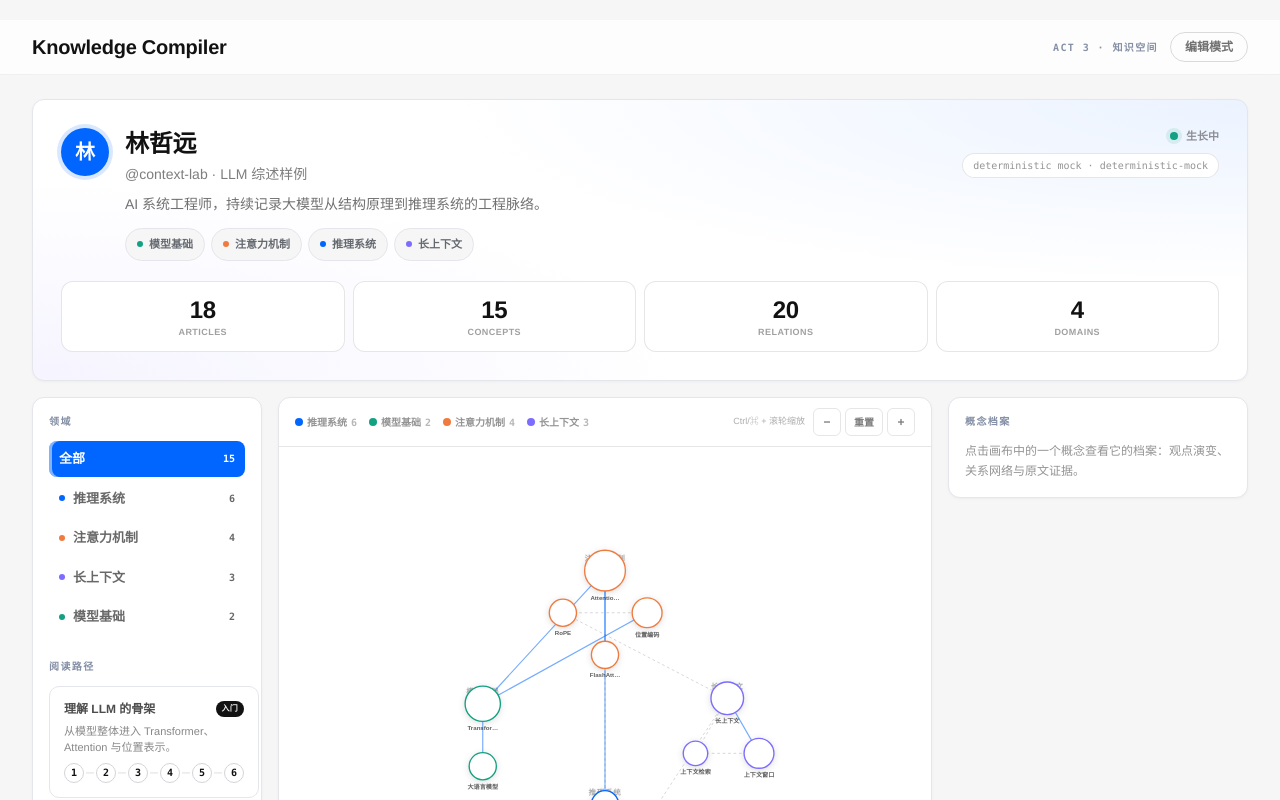
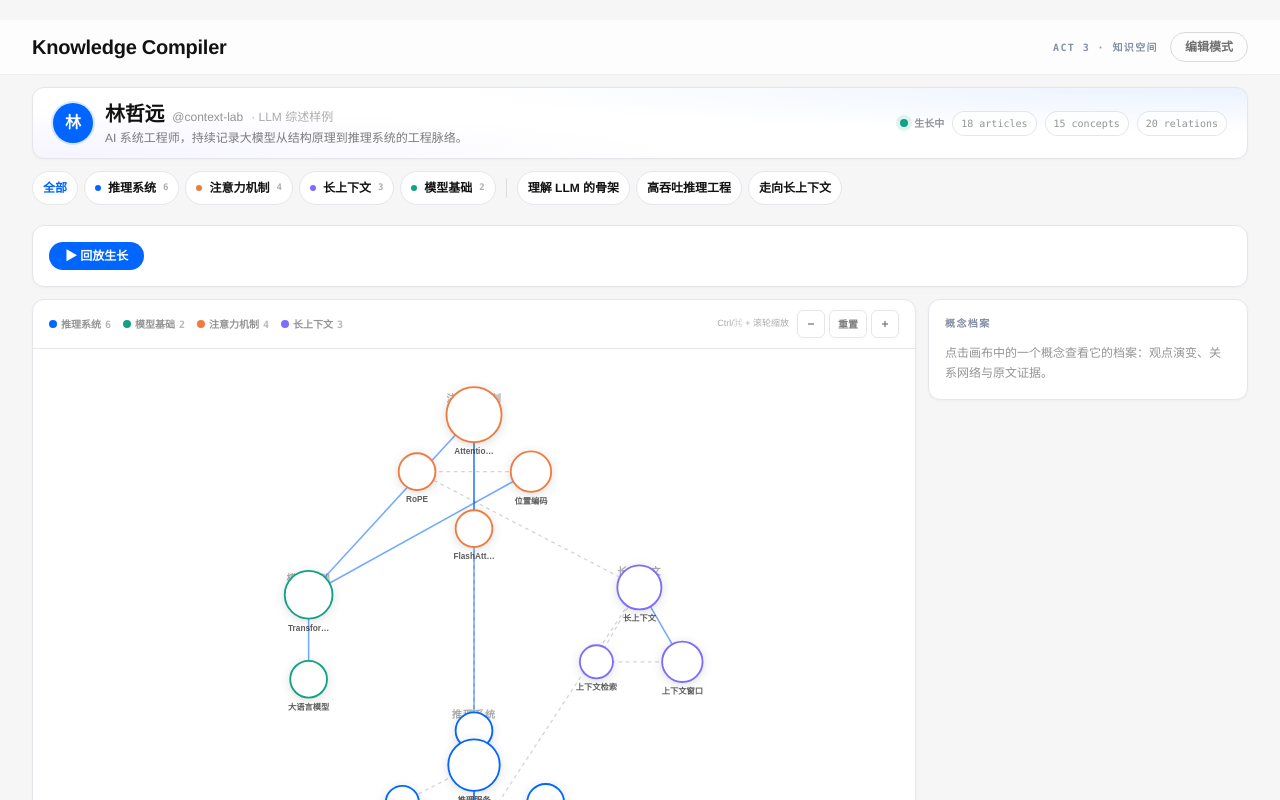
Before and after one commit to gugi007/knowledge-compiler, a Next.js app: page /space in a window 1280 px wide. Shown: the top 800 px of the page. Built offline with nearby package versions, Linux system fonts and the light colour scheme.

Commit message:
ui: make knowledge space canvas-first

```diff
--- a/app/space/space-view.tsx
+++ b/app/space/space-view.tsx
@@ -4,7 +4,6 @@ import { useCallback, useMemo, useState } from "react";
 import type { CompiledKnowledgeDataset, Concept } from "@/data/models";
 import { useActiveDataset } from "@/app/_shared/hooks/use-active-dataset";
 import { PageShell } from "@/app/_shared/ui/page-shell";
-import { StatGrid } from "@/app/_shared/ui/stat-grid";
 import {
   buildGraphData,
   conceptsByDomain,
@@ -17,23 +16,6 @@ import { absorbedInto, EditBar, type ConceptEdit, type EditMap } from "./edit-mo
 import { domainColorMap, DOMAIN_FALLBACK } from "./graph/_lib/domain-colors";
 import { GraphCanvas } from "./graph/graph-canvas";
 import { TimelinePlayer, type TimelineState } from "./timeline-player";
-
-/**
- * 第三幕：知识空间。
- *
- * OWNER: knowledge-space-agent
- *
- * 布局：作者头 → 三栏（领域与路径 | 图谱画布 | 概念档案）→ 底部时间轴。
- * 窄屏（<lg）左右栏收起：领域筛选变顶部横条，档案卡变底部抽屉。
- *
- * 状态分层：
- * - 视图态：选中领域 / 选中概念 / 时间轴游标 / 编辑开关 —— 本组件持有
- * - 编辑态：EditMap（本地校对，未持久化，见 edit-mode.tsx 注释与架构 C4）
- * - 画布内部态：布局坐标与缩放平移都在 graph/**，不外泄
- *
- * 取数一律走 lib/frontend/dataset.ts 投影层；编辑覆盖只在展示层做
- * （displayConcepts），不改原始 dataset。
- */
 
 export function SpaceView() {
   const { dataset, corpus, resolved } = useActiveDataset();
@@ -50,7 +32,6 @@ export function SpaceView() {
   const allDomains = useMemo(() => domains(dataset), [dataset]);
   const colors = useMemo(() => domainColorMap(allDomains), [allDomains]);
 
-  // ---- 编辑覆盖层：展示用概念列表 = 原始 - 删除 - 被合并走的 + 重命名/修正。
   const absorbed = useMemo(() => absorbedInto(edits), [edits]);
   const displayConcepts = useMemo(
     () =>
@@ -68,8 +49,6 @@ export function SpaceView() {
     [dataset.concepts, edits, absorbed],
   );
 
-  // 编辑模式下的画布数据：以展示概念为准重新投影（关系保持原样，
-  // 指向被删/被合并概念的边由 buildGraphData 的悬空过滤自然剔除）。
   const graphDataset = useMemo<CompiledKnowledgeDataset>(
     () => ({ ...dataset, concepts: displayConcepts }),
     [dataset, displayConcepts],
@@ -79,25 +58,14 @@ export function SpaceView() {
   const selected: Concept | undefined = selectedConceptId
     ? displayConcepts.find(({ id }) => id === selectedConceptId)
     : undefined;
-
-  // 选中的概念被删除或被合并走时，清空选中：不在 effect 里 setState，
-  // 而是渲染期派生——selected 失效时画布/档案卡自然回落到未选中态，
-  // selectedConceptId 本身留到下次交互再纠正，避免级联渲染。
   const effectiveSelectedId = selected ? selectedConceptId : undefined;
 
-  // 阅读路径：当前高亮的路径，把它的概念序列按顺序连成「航线」。
   const activePath = selectedPathId
     ? dataset.readingPaths.find(({ id }) => id === selectedPathId)
     : undefined;
-  const pathFocus = activePath ? new Set(activePath.conceptIds) : undefined;
-
-  // 时间轴回放：revealedIds 非空时画布只显示已出现的概念；freshIds 高亮为新增。
   const playing = cursor >= 0;
-
   const graphVisibleDomains = selectedDomain ? [selectedDomain] : undefined;
 
-  // 画布节点过滤（领域 + 回放 + 路径聚焦都以 visibleDomains/highlighted 表达，
-  // 画布契约不需要知道「回放」这件事——用领域筛选与新增高亮两个既有通道组合）。
   const playbackGraph = useMemo(() => {
     if (!playing || !timeline) return graph;
     const revealed = new Set(timeline.revealedIds);
@@ -109,13 +77,8 @@ export function SpaceView() {
     };
   }, [graph, playing, timeline]);
 
+  const highlightedIds = playing ? timeline?.freshIds : undefined;
   const onTimelineChange = useCallback((state: TimelineState) => setTimeline(state), []);
-
-  // 增量高亮：回放时高亮本篇新增；非回放时，上次编译新增由调用方经
-  // highlightedNodeIds 传入——当前 useActiveDataset 不提供增量标记，
-  // 因此这里只在回放时启用（见文末 CCR 说明）。
-  const highlightedIds = playing ? timeline?.freshIds : undefined;
-
   const applyEdit = useCallback((id: string, edit: ConceptEdit) => {
     setEdits((previous) => {
       const next = new Map(previous);
@@ -143,64 +106,40 @@ export function SpaceView() {
       }
       eyebrow="Act 3 · 知识空间"
     >
-      {/* ===== 作者头 ===== */}
-      <section className="panel hero-gradient mt-6 p-5 md:p-7">
-        <div className="flex flex-wrap items-start justify-between gap-4">
-          <div className="flex items-start gap-4">
-            <div className="grid size-12 shrink-0 place-items-center rounded-full bg-coral font-display text-xl font-bold text-white ring-4 ring-coral/15">
+      <section className="panel hero-gradient mt-3 px-4 py-3 md:px-5">
+        <div className="flex flex-wrap items-center justify-between gap-3">
+          <div className="flex min-w-0 items-center gap-3">
+            <div className="grid size-10 shrink-0 place-items-center rounded-full bg-coral font-display text-base font-bold text-white ring-2 ring-coral/15">
               {dataset.creator.name[0]}
             </div>
-            <div>
-              <h1 className="font-display text-2xl font-semibold">{dataset.creator.name}</h1>
-              <p className="mt-1 text-sm text-ink/55">
-                {dataset.creator.handle} · {corpus?.label ?? "本次编译产物"}
-              </p>
-              <p className="mt-2 max-w-xl text-sm leading-6 text-ink/60">{dataset.creator.bio}</p>
-              {dataset.creator.focus.length > 0 && (
-                <div className="mt-3 flex flex-wrap gap-1.5">
-                  {dataset.creator.focus.map((domain) => (
-                    <button
-                      className="tag flex items-center gap-1.5 text-[11px] font-bold"
-                      key={domain}
-                      onClick={() => setSelectedDomain(domain === selectedDomain ? undefined : domain)}
-                      type="button"
-                    >
-                      <i
-                        aria-hidden
-                        className="inline-block size-1.5 rounded-full"
-                        style={{ background: colors.get(domain) ?? DOMAIN_FALLBACK }}
-                      />
-                      {domain}
-                    </button>
-                  ))}
+            <div className="min-w-0">
+              <div className="flex flex-wrap items-baseline gap-x-2 gap-y-0.5">
+                <h1 className="font-display text-xl font-semibold">{dataset.creator.name}</h1>
+                <span className="text-xs text-ink/45">{dataset.creator.handle}</span>
+                <span className="text-xs text-ink/35">· {corpus?.label ?? "本次编译产物"}</span>
               </div>
-              )}
+              <p className="mt-0.5 truncate text-xs text-ink/55">{dataset.creator.bio}</p>
             </div>
           </div>
-          <div className="grid justify-items-end gap-2">
-            <span className="flex items-center gap-2 text-[11px] font-bold text-ink/45">
+          <div className="flex flex-wrap items-center justify-end gap-2 text-[10px] text-ink/45">
+            <span className="flex items-center gap-1.5 font-bold">
               <span className="status-dot" aria-hidden />
               {resolved ? "生长中" : "载入中"}
             </span>
-            <span className="rounded-full border border-ink/10 bg-white px-2.5 py-1 font-mono text-[10px] text-ink/45">
-              {summary.mode === "mock" ? "deterministic mock" : summary.mode} · {summary.provider}
+            <span className="rounded-full border border-ink/10 bg-white/75 px-2 py-1 font-mono">
+              {summary.articles} articles
+            </span>
+            <span className="rounded-full border border-ink/10 bg-white/75 px-2 py-1 font-mono">
+              {summary.concepts} concepts
+            </span>
+            <span className="rounded-full border border-ink/10 bg-white/75 px-2 py-1 font-mono">
+              {summary.conceptRelations} relations
             </span>
           </div>
         </div>
-        <div className="mt-5">
-          <StatGrid
-            items={[
-              { label: "Articles", value: summary.articles },
-              { label: "Concepts", value: summary.concepts },
-              { label: "Relations", value: summary.conceptRelations },
-              { label: "Domains", value: summary.domains },
-            ]}
-          />
-        </div>
       </section>
 
-      {/* ===== 窄屏（<lg）领域筛选横条 ===== */}
-      <div className="scrollbar mt-4 flex gap-1.5 overflow-x-auto pb-1 lg:hidden">
+      <div className="scrollbar mt-3 flex items-center gap-1.5 overflow-x-auto pb-1">
         <button
           className={`concept-pill shrink-0 ${selectedDomain === undefined ? "border-coral text-coral" : ""}`}
           onClick={() => setSelectedDomain(undefined)}
@@ -224,22 +163,55 @@ export function SpaceView() {
             <span className="font-mono text-[9px] text-ink/35">{concepts.length}</span>
           </button>
         ))}
+        {!editing && dataset.readingPaths.length > 0 && (
+          <>
+            <span className="mx-1 h-5 w-px shrink-0 bg-ink/10" />
+            {dataset.readingPaths.map((path) => (
+              <button
+                className={`concept-pill shrink-0 ${selectedPathId === path.id ? "border-coral text-coral" : ""}`}
+                key={path.id}
+                onClick={() => setSelectedPathId(selectedPathId === path.id ? undefined : path.id)}
+                type="button"
+              >
+                {path.title}
+              </button>
+            ))}
+          </>
+        )}
       </div>
 
-      {/* ===== 三栏主体 ===== */}
-      <div className="mt-4 grid gap-4 lg:grid-cols-[230px_minmax(0,1fr)_300px]">
-        {/* 左栏：领域 + 阅读路径（窄屏隐藏，领域筛选由上方横条承担）。 */}
-        <aside className="panel hidden self-start p-4 lg:block">
-          <p className="eyebrow">领域</p>
-          <div className="mt-3 grid gap-1">
+      <TimelinePlayer
+        cursor={cursor}
+        dataset={dataset}
+        onChange={onTimelineChange}
+        setCursor={setCursor}
+      />
+
+      {activePath && (
+        <div className="mt-2 flex items-center gap-2 rounded-lg border border-coral/20 bg-white/70 px-3 py-2 text-[11px] font-bold text-coral">
+          <span aria-hidden>✦</span>
+          正在沿「{activePath.title}」浏览
           <button
-              className={`concept-link ${selectedDomain === undefined ? "concept-link-active" : ""}`}
-              onClick={() => setSelectedDomain(undefined)}
+            className="ml-auto text-ink/40 hover:text-coral"
+            onClick={() => setSelectedPathId(undefined)}
             type="button"
           >
-              全部
-              <span className="font-mono text-[10px]">{summary.concepts}</span>
+            退出路径 ✕
           </button>
+        </div>
+      )}
+
+      <div
+        className={`mt-3 grid items-start gap-3 ${
+          editing
+            ? "lg:grid-cols-[220px_minmax(0,1fr)_320px]"
+            : "lg:grid-cols-[minmax(0,1fr)_320px]"
+        }`}
+      >
+        {editing && (
+          <aside className="panel hidden max-h-[72vh] overflow-y-auto p-3 lg:block">
+            <p className="eyebrow">编辑导航</p>
+            <div className="mt-3 grid gap-1">
               {groups.map(({ domain, concepts }) => (
                 <button
                   className={`concept-link ${selectedDomain === domain ? "concept-link-active" : ""}`}
@@ -247,91 +219,35 @@ export function SpaceView() {
                   onClick={() => setSelectedDomain(domain === selectedDomain ? undefined : domain)}
                   type="button"
                 >
-                <span className="flex min-w-0 items-center gap-2">
-                  <i
-                    aria-hidden
-                    className="inline-block size-1.5 shrink-0 rounded-full"
-                    style={{
-                      background:
-                        selectedDomain === domain
-                          ? "#ffffff"
-                          : (colors.get(domain) ?? DOMAIN_FALLBACK),
-                    }}
-                  />
                   <span className="truncate">{domain}</span>
-                </span>
                   <span className="font-mono text-[10px]">{concepts.length}</span>
                 </button>
               ))}
             </div>
 
-          <p className="eyebrow mt-6">阅读路径</p>
-          <div className="mt-3 grid gap-2">
-            {dataset.readingPaths.map((path) => {
-              const active = path.id === selectedPathId;
-              return (
+            <p className="eyebrow mt-5">阅读路径</p>
+            <div className="mt-2 grid gap-2">
+              {dataset.readingPaths.map((path) => (
                 <button
-                  className={`reading-path text-left transition-colors ${
-                    active ? "!border-coral" : "hover:border-ink/25"
-                  }`}
+                  className={`reading-path text-left ${selectedPathId === path.id ? "!border-coral" : ""}`}
                   key={path.id}
-                  onClick={() => setSelectedPathId(active ? undefined : path.id)}
+                  onClick={() => setSelectedPathId(selectedPathId === path.id ? undefined : path.id)}
                   type="button"
                 >
                   <span className="flex items-center justify-between gap-2">
-                    <span className="text-xs leading-4 font-bold text-ink/75">{path.title}</span>
-                    <span className="shrink-0 rounded-full bg-ink px-1.5 py-0.5 text-[8px] font-bold tracking-wide text-paper uppercase">
+                    <span className="text-xs font-bold text-ink/75">{path.title}</span>
+                    <span className="rounded-full bg-ink px-1.5 py-0.5 text-[8px] font-bold text-paper uppercase">
                       {PATH_LEVEL_LABELS[path.level]}
                     </span>
                   </span>
-                  <span className="mt-1.5 block text-[11px] leading-4 text-ink/50">
-                    {path.summary}
-                  </span>
-                  {/* 航线步骤：点击可逐个跳转概念。 */}
-                  <span className="mt-2 flex items-center gap-0.5">
-                    {path.conceptIds.map((conceptId, index) => (
-                      <span className="flex items-center gap-0.5" key={conceptId}>
-                        <span
-                          className={`path-step !size-5 cursor-pointer text-[8px] ${
-                            conceptId === effectiveSelectedId ? "path-step-active" : ""
-                          }`}
-                          onClick={(event) => {
-                            event.stopPropagation();
-                            setSelectedConceptId(conceptId);
-                          }}
-                          role="button"
-                          tabIndex={-1}
-                          title={displayConcepts.find(({ id }) => id === conceptId)?.name}
-                        >
-                          {index + 1}
-                        </span>
-                        {index < path.conceptIds.length - 1 && (
-                          <span className="text-[8px] text-ink/25">—</span>
-                        )}
-                      </span>
+                  <span className="mt-1 block text-[10px] leading-4 text-ink/45">{path.summary}</span>
+                </button>
               ))}
-                  </span>
-                </button>
-              );
-            })}
             </div>
           </aside>
+        )}
 
-        {/* 画布。 */}
         <section className="min-w-0">
-          {pathFocus && (
-            <p className="mb-2 flex items-center gap-2 text-[11px] font-bold text-coral">
-              <span aria-hidden>✦</span>
-              正在沿「{activePath?.title}」浏览：路径上的概念保持高亮
-              <button
-                className="ml-auto text-ink/40 hover:text-coral"
-                onClick={() => setSelectedPathId(undefined)}
-                type="button"
-              >
-                退出路径 ✕
-              </button>
-            </p>
-          )}
           <GraphCanvas
             data={playbackGraph}
             highlightedNodeIds={highlightedIds}
@@ -341,8 +257,7 @@ export function SpaceView() {
           />
         </section>
 
-        {/* 右栏：概念档案（宽屏常驻，窄屏改底部抽屉）。 */}
-        <aside className="panel hidden self-start p-4 lg:block">
+        <aside className="panel scrollbar hidden max-h-[72vh] self-start overflow-y-auto p-4 lg:sticky lg:top-3 lg:block">
           <p className="eyebrow">概念档案</p>
           {selected ? (
             <div className="mt-3">
@@ -366,22 +281,13 @@ export function SpaceView() {
               />
             </div>
           ) : (
-            <p className="mt-3 text-xs leading-5 text-ink/45">
+            <p className="mt-3 text-left text-xs leading-5 text-ink/45">
               点击画布中的一个概念查看它的档案：观点演变、关系网络与原文证据。
             </p>
           )}
         </aside>
       </div>
 
-      {/* ===== 时间轴回放 ===== */}
-      <TimelinePlayer
-        cursor={cursor}
-        dataset={dataset}
-        onChange={onTimelineChange}
-        setCursor={setCursor}
-      />
-
-      {/* ===== 窄屏底部抽屉：概念档案 ===== */}
       {selected && (
         <div className="fixed inset-x-0 bottom-0 z-40 lg:hidden">
           <div
```
Lines whose indentation alone changed are shown as unchanged.
